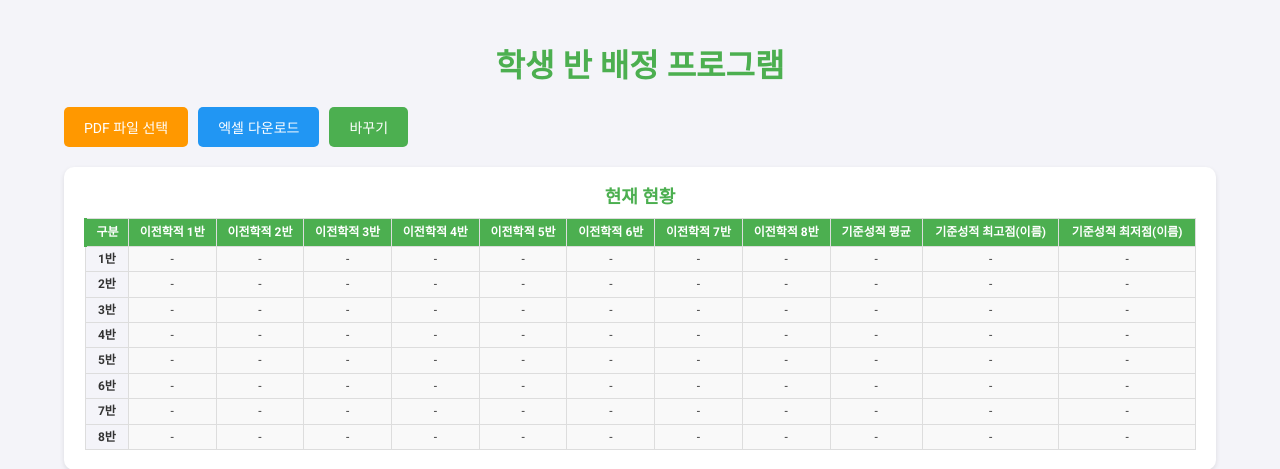
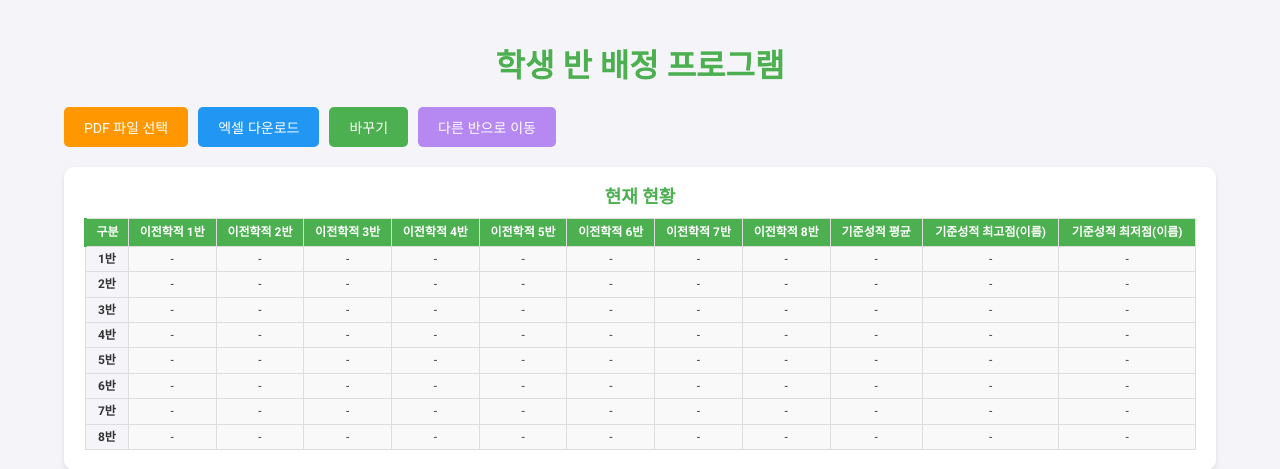
Before and after one commit to jingiru/nuclass, a Flask app: page / in a window 1280 px wide. Shown: the top 469 px of the page. Run offline with Flask 3, Linux system fonts and the light colour scheme.

Commit message:
다른 반으로 이동 구현 완료!

```diff
--- a/static/css/styles.css
+++ b/static/css/styles.css
@@ -64,11 +64,18 @@ h1 {
     border-radius: 5px;
     cursor: pointer;
     transition: background-color 0.3s;
+    margin-right: 5px;
 }
 
 .swap-button:hover {
     background-color: #45a049;
 }
+
+
+.move-button:hover {
+    background-color: #b667e7; /* 진한 주황색 */
+}
+
 
 input[type="file"] {
     display: none;
@@ -118,8 +125,8 @@ input[type="file"] {
 }
 
 .student-row.selected {
-    background-color: #4CAF50;
-    color: white;
+    background-color: #4CAF50 !important; /* 선택된 상태는 무조건 초록색 */
+    color: white; /* 선택된 상태 텍스트 색상 */
 }
 
 .student-row.changed {
@@ -252,3 +259,54 @@ input[type="file"] {
 #currentStats th:first-child {
     border-left: 3px solid #4CAF50;
 }
+
+
+.global-move-button {
+    display: inline-block;
+    background-color: #b688f1; /* 채도가 낮은 노란빛 주황색 */
+    color: white;
+    text-align: center;
+    padding: 10px 20px;
+    font-size: 14px;
+    border: none;
+    border-radius: 5px;
+    cursor: pointer;
+    transition: background-color 0.3s;
+}
+
+
+.global-move-button:hover {
+    background-color: #b667e7; /* 진한 주황색 */
+}
+
+.global-swap-button {
+    display: inline-block;
+    background-color: #4CAF50;
+    color: white;
+    text-align: center;
+    padding: 10px 20px;
+    font-size: 14px;
+    border: none;
+    border-radius: 5px;
+    cursor: pointer;
+    transition: background-color 0.3s;
+}
+
+.global-swap-button:hover {
+    background-color: #45a049; /* 진한 주황색 */
+}
+
+
+.move-button {
+    display: inline-block;
+    background-color: #b688f1; /* 채도가 낮은 노란빛 주황색 */
+    color: white;
+    text-align: center;
+    padding: 10px 20px;
+    font-size: 14px;
+    border: none;
+    border-radius: 5px;
+    cursor: pointer;
+    transition: background-color 0.3s;
+    margin-left: 5px;
+}
--- a/static/js/app.js
+++ b/static/js/app.js
@@ -2,6 +2,11 @@ let classData = {};
 let selectedStudents = [];
 let history = [];
 let changedStudents = new Set();
+let movedStudents = new Set();
+
+selectedStudents = []; // 선택 초기화
+updateButtonState(); // 버튼 상태 업데이트
+
 
 document.getElementById("pdfUpload").addEventListener("change", async (event) => {
     const file = event.target.files[0];
@@ -48,6 +53,18 @@ document.getElementById("globalSwapButton").addEventListener("click", () => {
     }
     swapStudents();
 });
+
+
+document.getElementById("globalMoveButton").addEventListener("click", () => {
+    if (selectedStudents.length === 0) {
+        alert("이동할 학생을 선택하세요.");
+        return;
+    }
+    moveStudents();
+});
+
+
+
 
 async function updateServerData() {
     try {
@@ -154,9 +171,12 @@ function renderClasses() {
     container.innerHTML = "";
 
     Object.keys(classData).forEach((cls) => {
+        const [grade, classNumber] = cls.split("-"); // 학년과 반 번호 분리
+        const displayClassName = `${classNumber}반`; // 사용자에게 표시할 이름
+
         const classBox = document.createElement("div");
         classBox.className = "class-box";
-        classBox.innerHTML = `<h3>${cls}반</h3>`;
+        classBox.innerHTML = `<h3>${displayClassName}</h3>`;
 
         const table = document.createElement("table");
         table.className = "student-table";
@@ -215,8 +235,11 @@ function renderClasses() {
                 <td>${previousNumber}</td>
             `;
 
+            // 색상 표시: 교환과 이동 상태를 구분
             if (changedStudents.has(`${cls}-${index}`)) {
-                row.classList.add("changed");
+                row.style.backgroundColor = "#FFFACD"; // 연한 노란색 (교환된 학생)
+            } else if (movedStudents.has(`${cls}-${index}`)) {
+                row.style.backgroundColor = "#D1F2EB"; // 연한 녹색 (이동된 학생)
             }
 
             row.addEventListener("click", () => selectStudent(cls, index, row));
@@ -225,6 +248,7 @@ function renderClasses() {
 
         classBox.appendChild(table);
 
+        // Add '바꾸기' 버튼
         const swapButtonContainer = document.createElement("div");
         swapButtonContainer.className = "swap-button-container";
         const swapButton = document.createElement("button");
@@ -234,6 +258,15 @@ function renderClasses() {
         swapButton.addEventListener("click", swapStudents);
         swapButtonContainer.appendChild(swapButton);
         classBox.appendChild(swapButtonContainer);
+
+        // Add '다른 반으로 이동' 버튼
+        const moveButton = document.createElement("button");
+        moveButton.textContent = "다른 반으로 이동";
+        moveButton.className = "move-button";
+        moveButton.disabled = true; // 초기 비활성화
+        moveButton.addEventListener("click", () => moveStudents(cls)); // 클릭 이벤트 추가
+        swapButtonContainer.appendChild(moveButton);
+
 
         container.appendChild(classBox);
     });
@@ -251,22 +284,49 @@ function selectStudent(cls, index, element) {
         // 이미 선택된 학생이면 선택 해제
         selectedStudents.splice(selectedIndex, 1);
         element.classList.remove("selected");
-    } else if (selectedStudents.length < 2) {
+    } else {
         // 새로운 학생 선택
         selectedStudents.push({ cls, index });
         element.classList.add("selected");
     }
 
-    updateSwapButtonState();
+    // 버튼 상태 업데이트
+    updateButtonState();
 }
+
+function updateButtonState() {
+    const swapButtons = document.querySelectorAll(".swap-button");
+    const moveButtons = document.querySelectorAll(".move-button");
+
+    // '바꾸기' 버튼 활성화 조건: 선택한 학생이 정확히 2명일 때
+    swapButtons.forEach((button) => {
+        button.disabled = selectedStudents.length !== 2;
+    });
+
+    // '다른 반으로 이동' 버튼 활성화 조건: 선택한 학생이 1명 이상일 때
+    moveButtons.forEach((button) => {
+        button.disabled = selectedStudents.length === 0;
+    });
+}
+
+
+
 
 function updateSwapButtonState() {
     const buttons = document.querySelectorAll(".swap-button");
     buttons.forEach((button) => {
         button.disabled = selectedStudents.length !== 2;
     });
+
+    // Update '다른 반으로 이동' 버튼 상태
+    const moveButtons = document.querySelectorAll(".move-button");
+    moveButtons.forEach((button) => {
+        button.disabled = selectedStudents.length === 0; // 학생 선택 여부에 따라 활성화
+    });
+
 }
 
+// 학생 교환 함수
 function swapStudents() {
     const [first, second] = selectedStudents;
 
@@ -292,7 +352,11 @@ function swapStudents() {
     changedStudents.add(`${first.cls}-${first.index}`);
     changedStudents.add(`${second.cls}-${second.index}`);
 
-    history.push(`${first.cls}반의 ${temp.성명} ⇔ ${second.cls}반의 ${classData[first.cls][first.index].성명}`);
+    const [fromGrade1, fromClassNumber1] = first.cls.split("-");
+    const [toGrade2, toClassNumber2] = second.cls.split("-");
+
+    history.push(`(바꿈) ${fromClassNumber1}반 ${temp.성명} ⇔ ${toClassNumber2}반 ${classData[first.cls][first.index].성명}`);
+
     renderHistory();
 
     updateServerData();
@@ -301,6 +365,82 @@ function swapStudents() {
     selectedStudents = [];
     renderClasses();
 }
+
+
+// 학생 이동 함수
+function moveStudents(sourceClass = null) {
+    if (selectedStudents.length === 0) {
+        alert("이동할 학생을 선택하세요.");
+        return;
+    }
+
+    let currentGrade = null;
+
+    if (sourceClass) {
+        currentGrade = sourceClass.split("-")[0]; // 특정 학급에서 호출된 경우
+    } else {
+        const firstStudentClass = selectedStudents[0].cls;
+        currentGrade = firstStudentClass.split("-")[0]; // 최상단 버튼에서 호출된 경우
+    }
+
+    const targetClassInput = prompt("어느 반으로 이동하시겠습니까? (반 숫자만 입력, 예: 1)");
+
+    if (!targetClassInput || isNaN(targetClassInput)) {
+        alert("유효한 반 숫자를 입력하세요.");
+        return;
+    }
+
+    const targetClass = `${currentGrade}-${targetClassInput}`;
+
+    if (!classData[targetClass]) {
+        alert(`${currentGrade}학년 ${targetClassInput}반은 유효하지 않습니다. 다시 입력하세요.`);
+        return;
+    }
+
+    // 이동할 학생 추적 및 기존 반에서 제거
+    const movingStudents = [];
+    selectedStudents.forEach(({ cls, index }) => {
+        const student = classData[cls][index];
+        if (!student) {
+            console.error(`학생 데이터가 손실되었습니다: ${cls}, ${index}`);
+            return;
+        }
+        movingStudents.push({ ...student, fromClass: cls, toClass: targetClass }); // 이동 전후 데이터 저장
+    });
+
+    // 원래 반에서 학생 제거
+    selectedStudents.forEach(({ cls, index }) => {
+        classData[cls] = classData[cls].filter((_, i) => i !== index);
+    });
+
+    // 새로운 반으로 학생 추가
+    movingStudents.forEach((student) => {
+        classData[targetClass].push(student);
+        movedStudents.add(`${targetClass}-${classData[targetClass].length - 1}`); // movedStudents에 추가
+    });
+
+    // 이동 이력 추가
+    movingStudents.forEach((student) => {
+        const [fromGrade, fromClassNumber] = student.fromClass.split("-");
+        const [toGrade, toClassNumber] = student.toClass.split("-");
+        const fromDisplayClass = `${fromClassNumber}반`;
+        const toDisplayClass = `${toClassNumber}반`;
+
+        history.push(`(이동) ${fromDisplayClass} ${student.성명} → ${toDisplayClass}`);
+    });
+
+    renderHistory(); // 변경 이력 업데이트
+    updateServerData(); // 서버 데이터 업데이트
+    renderClasses(); // UI 업데이트
+
+    // 초기화 및 버튼 상태 갱신
+    selectedStudents = []; // 선택 초기화
+    updateButtonState(); // 버튼 상태 갱신
+
+    alert("학생 이동이 완료되었습니다.");
+}
+
+
 
 function renderHistory() {
     const historyList = document.getElementById("historyList");
--- a/templates/index.html
+++ b/templates/index.html
@@ -16,7 +16,9 @@
                 <input type="file" id="pdfUpload" name="file" />
             </form>
             <button id="downloadExcelButton" class="excel-button">엑셀 다운로드</button>
-            <button id="globalSwapButton" class="swap-button">바꾸기</button>
+            <button id="globalSwapButton" class="global-swap-button">바꾸기</button>
+            <button id="globalMoveButton" class="global-move-button">다른 반으로 이동</button>
+
         </div>
 
         <!-- 현재 현황 -->
```
